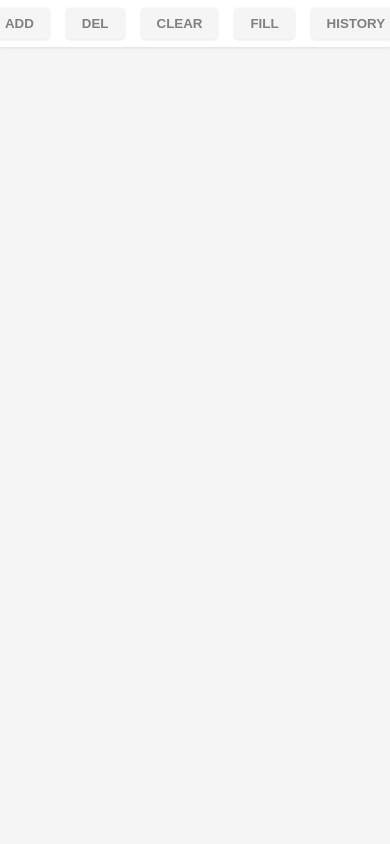
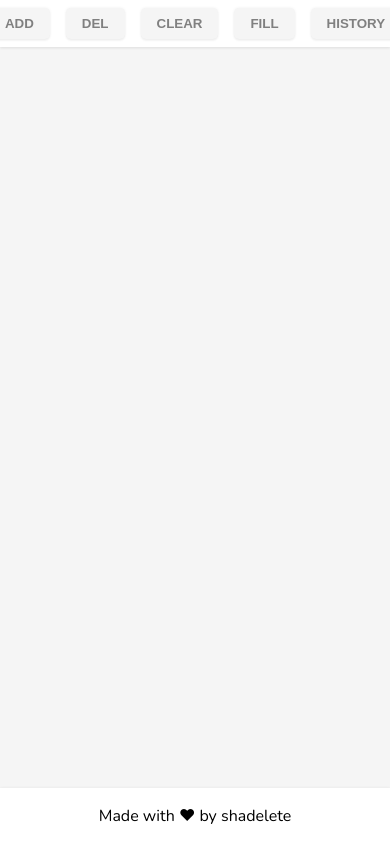
Before and after one commit to shadelete/pokedata.synchro.test-task, a website built with Vite: page index.html in a window 390 px wide. Built offline with nearby package versions, Linux system fonts and the light colour scheme.

Commit message:
add footer  and start develop fill logic

```diff
--- a/main.js
+++ b/main.js
@@ -2,6 +2,7 @@ import './style.scss'
 import {Header} from "./src/components/Header/index.js";
 import {Main} from "./src/components/Main/index.js";
 import {loadDataFromLocalStorage, setEmptyTemplateStorage} from "./src/management/localStorage.js";
+import {Footer} from "./src/components/Footer/index.js";
 
 window.onload = () => {
 
@@ -17,3 +18,4 @@ const App = document.querySelector('#app');
 
 App.appendChild(Header());
 App.appendChild(Main());
+App.appendChild(Footer());
--- /dev/null
+++ b/src/components/Footer/index.js
@@ -0,0 +1,15 @@
+import './index.scss'
+
+export const Footer = () => {
+    const main = document.createElement('section');
+    main.classList.add('footer');
+    main.innerHTML =
+        `
+            <div class="container">
+              <div class="footer-wrapper">
+                  <p>Made with ❤ by shadelete </p>
+              </div>
+            </div>
+        `
+    return main;
+}
--- /dev/null
+++ b/src/components/Footer/index.scss
@@ -0,0 +1,19 @@
+.footer {
+  position: fixed;
+  left: 0;
+  bottom: 0;
+  width: 100%;
+  background-color: white;
+  box-shadow: 0 0 3px 0 rgba(0,0,0,.07),0 2px 2px 0 rgba(0,0,0,.04);
+  &-wrapper {
+    display: flex;
+    padding: 1rem 0;
+    justify-content: center;
+    text-align: center;
+  }
+}
+
+@media (max-width: 768px) {
+  .main {
+  }
+}
--- a/src/components/Header/buttonsFunctions.js
+++ b/src/components/Header/buttonsFunctions.js
@@ -2,7 +2,6 @@ import {createNewCard} from "../Card/index.js";
 import preloader from "../../assets/img/preloader.svg";
 import {getData} from "../../api/api.js";
 import {randomInt} from "../../services/random.js";
-import {pokeData} from "../../data/pokeData.js";
 import {
     addItemsToHistoryStorage,
     addItemsToLocalStorage,
@@ -50,20 +49,21 @@ export const showHistory = () => {
 export const fillCards = async () => {
 
     const cards_wrapper = document.getElementById('main-wrapper');
+    const body = document.getElementById('app');
+
     const main = document.querySelector('.main');
     const card = document.querySelector('.card')
 
-    // if (
-    //
-    //     (main.offsetHeight - (cards_wrapper.lastElementChild.getBoundingClientRect().top + card.clientHeight)) > card.clientHeight
-    //     ||
-    //     (main.offsetWidth - (cards_wrapper.lastElementChild.getBoundingClientRect().left + card.clientWidth)) > card.clientWidth
-    //
-    // ) {
-    //     await this.addCard();
-    //     this.fillCards();
-    // } else {
-    //     this.fill.removeEventListener();
-    // }
+    if (
+
+        (body.offsetHeight - (cards_wrapper.lastElementChild.getBoundingClientRect().top + card.clientHeight)) > card.clientHeight
+        ||
+        (body.offsetWidth - (cards_wrapper.lastElementChild.getBoundingClientRect().left + card.clientWidth)) > card.clientWidth
+
+    ) {
+        await addCard();
+        fillCards();
+    } else {
+    }
 
 }
--- a/src/data/pokeData.js
+++ /dev/null
@@ -1 +0,0 @@
-export const pokeData = []
--- a/src/elements/modal/style.scss
+++ b/src/elements/modal/style.scss
@@ -16,4 +16,10 @@
   padding: 1rem;
   border-radius: .5rem;
   max-width: 50%;
+  max-height: 50%;
+  overflow-y: scroll;
 }
+
+.modal-inner::-webkit-scrollbar {
+  display: none;
+}
```
